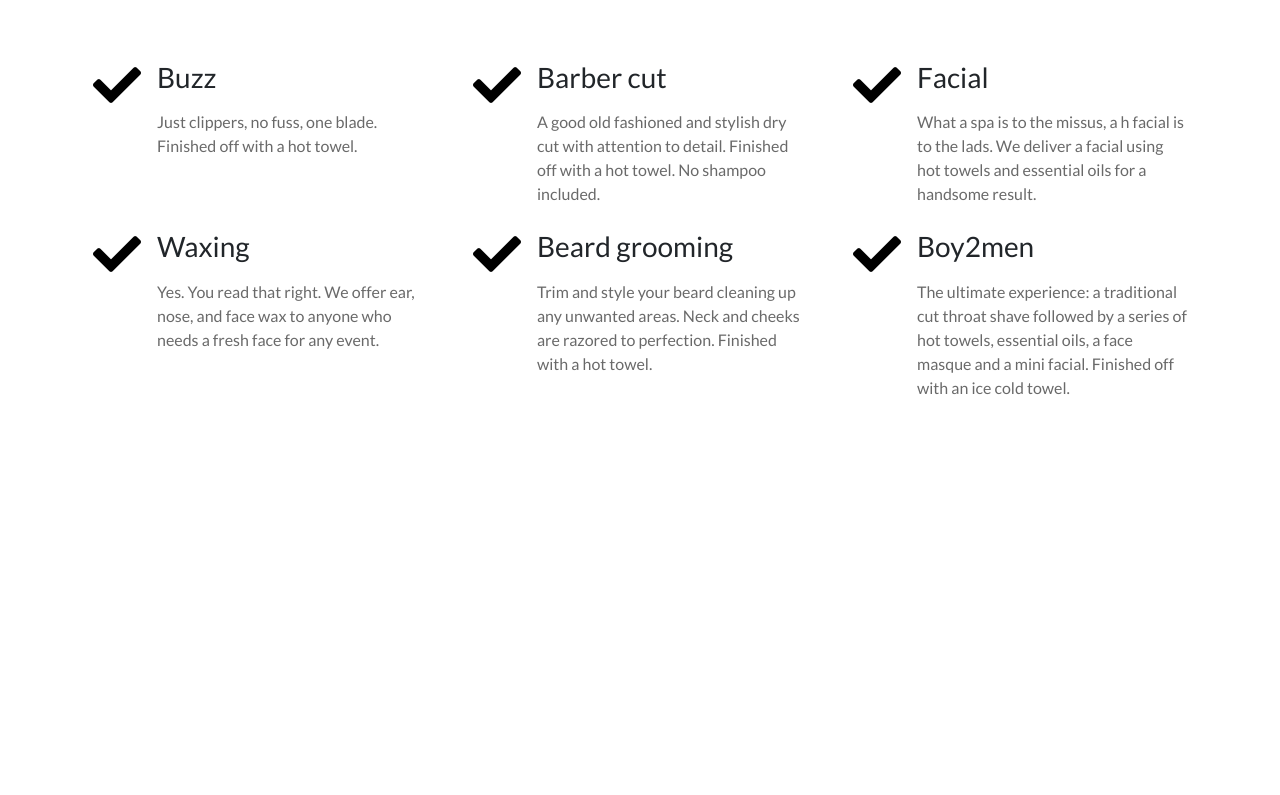
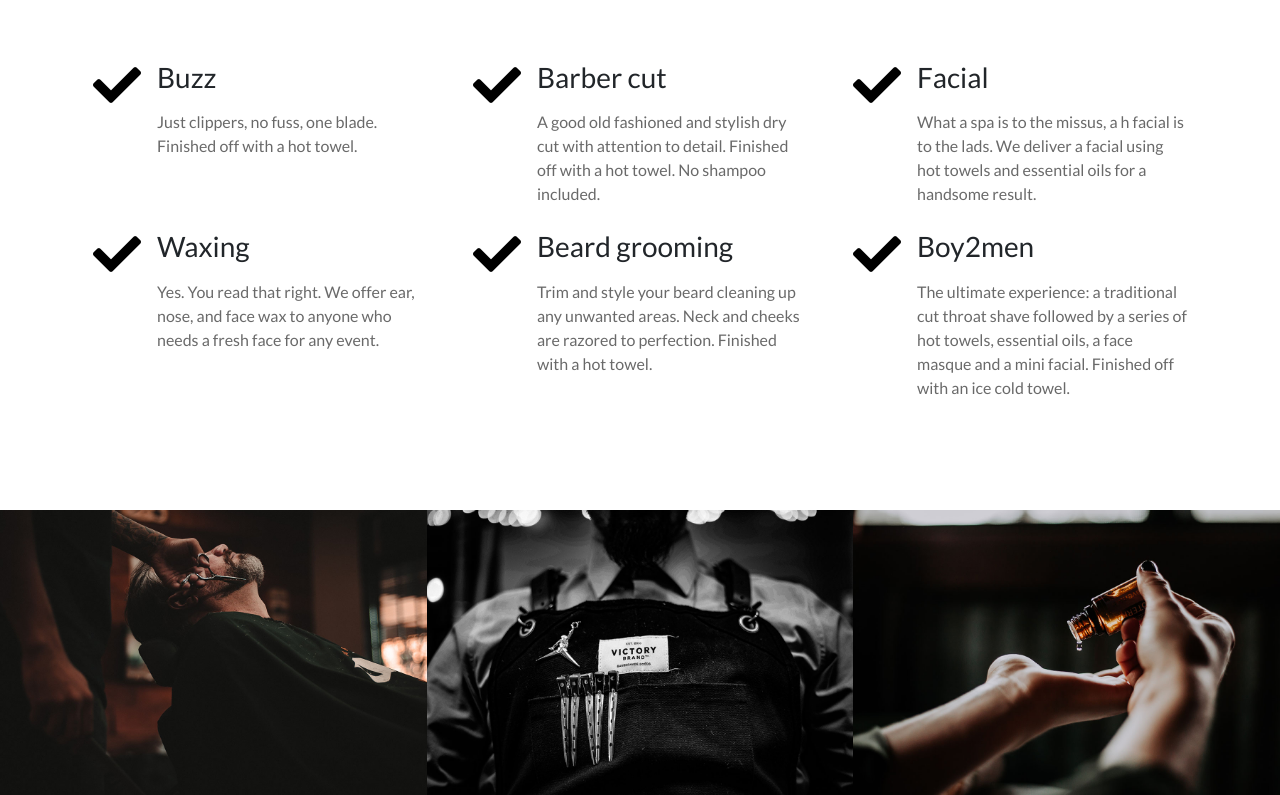
Before and after one commit to gaeunlee931/QA-final-project, a plain HTML site: page index.html in a window 1280 px wide. Shown: the part 959-1754 px from the top of the page. Before the commit the page ends 1469 px from the top, so only its background shows below. Drawn offline with nearby package versions, Linux system fonts and the light colour scheme.

Commit message:
Image divider
Adding  images divider after the service section

```diff
--- a/css/global.css
+++ b/css/global.css
@@ -141,3 +141,34 @@ header {
     font-family: 'Oswald';
     color:#01304a;
 }
+
+
+
+
+/* Section-0 */
+
+.column {
+    float:left;
+    width:33.33%;
+    padding:0px;
+    position: relative;
+}
+
+.section-0 img {
+    box-sizing: border-box;
+    background-size: cover;
+}
+
+.section-0:after {
+    content:"";
+    clear:both;
+    display:table;
+}
+
+.blackLayer {
+    background-color:rgba(0,0,0,0.5);
+    position: absolute;
+    width:100%;
+
+
+}
--- a/index.html
+++ b/index.html
@@ -81,6 +81,7 @@
             </div>
         </div>
     </div>
+
 <div class="section-3">
         <h1 class="heading-1"> SERVICES</h1>
         <br>
@@ -170,6 +171,19 @@
         </div>
     </div>
 
+ <div class="section-0">
+        <!-- <div class="blackLayer"></div>    -->
+            <div class="column">
+                <img src="img/7.jpg" alt="Img1" style="width:100%">
+            </div>
+            <div class="column">
+                <img src="img/2.jpg" alt="Img2" style="width:100%">
+            </div>
+            <div class="column">
+                <img src="img/8.jpg" alt="Img3" style="width:100%" >
+            </div>
+    </div>
+
 
 
 
```
Also changed, not shown: img/2.jpg (added), img/7.jpg (added), img/8.jpg (added), 1 other file.
